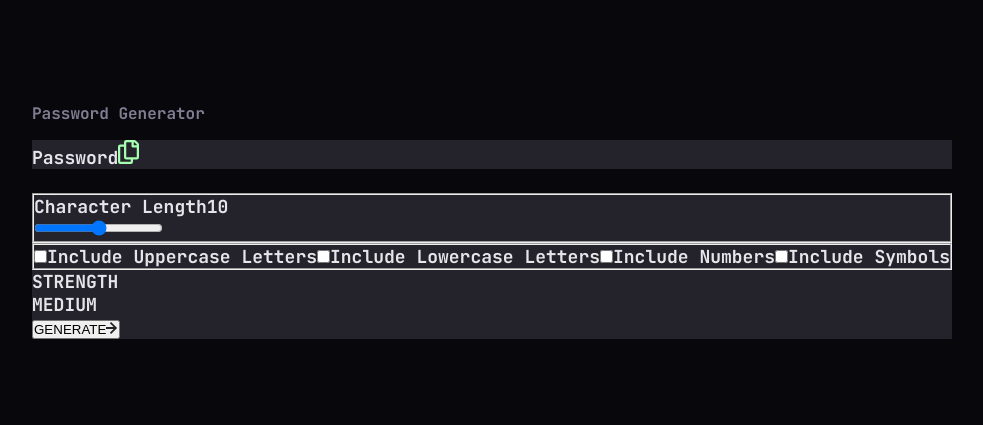
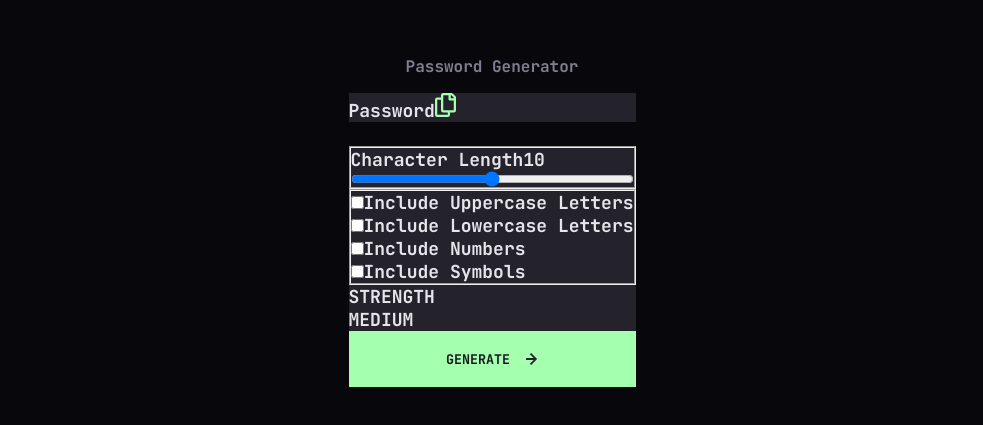
Before and after one commit to ryanbradley-webdev/password-generator, a React (Vite) app: page / in a window 1280 px wide. Shown: the part 179-604 px from the top of the page, without its empty margins (148-1131 px from the left). Built offline with nearby package versions, Linux system fonts and the light colour scheme.

Commit message:
Begin separating content into dedicated components.

```diff
--- a/src/App.css
+++ b/src/App.css
@@ -1,14 +1,11 @@
-.password,
-.options {
-  background-color: var(--clr-dark-grey);
-}
-
 .password {
   margin-bottom: 24px;
+  background-color: var(--clr-dark-grey);
 }
 
 h1 {
   font: var(--font-body-sm);
   color: var(--clr-light-grey);
   margin-bottom: 16px;
+  text-align: center;
 }
--- a/src/App.tsx
+++ b/src/App.tsx
@@ -1,4 +1,5 @@
 import './App.css'
+import Form from './components/form/Form'
 
 function App() {
   return (
@@ -22,130 +23,7 @@ function App() {
 
       </div>
 
-      <form
-        className='options'
-      >
-
-        <fieldset>
-
-          <div>
-
-            <label htmlFor='length'>
-              Character Length
-            </label>
-
-            <span>
-              10
-            </span>
-
-          </div>
-
-          <input type="range" name="length" id="length" />
-
-        </fieldset>
-
-        <fieldset>
-
-          <label htmlFor="upper">
-
-            <input
-              type="checkbox"
-              name="upper"
-              id="upper"
-              value='upper'
-            />
-
-            <span>
-              Include Uppercase Letters
-            </span>
-
-          </label>
-
-          <label htmlFor="lower">
-
-            <input
-              type="checkbox"
-              name="lower"
-              id="lower"
-              value='lower'
-            />
-
-            <span>
-              Include Lowercase Letters
-            </span>
-
-          </label>
-
-          <label htmlFor="numbers">
-
-            <input
-              type="checkbox"
-              name="numbers"
-              id="numbers"
-              value='numbers'
-            />
-
-            <span>
-              Include Numbers
-            </span>
-
-          </label>
-
-          <label htmlFor="symbols">
-
-            <input
-              type="checkbox"
-              name="symbols"
-              id="symbols"
-              value='symbols'
-            />
-
-            <span>
-              Include Symbols
-            </span>
-
-          </label>
-
-        </fieldset>
-
-        <div
-          className='strength'
-        >
-
-          <span>
-            STRENGTH
-          </span>
-
-          <div
-            className='strength_meter'
-          >
-
-            <span>
-              MEDIUM
-            </span>
-
-            <div></div>
-            <div></div>
-            <div></div>
-            <div></div>
-
-          </div>
-
-        </div>
-
-        <button>
-
-          <span>
-            GENERATE
-          </span>
-
-          <svg width="12" height="12" xmlns="http://www.w3.org/2000/svg">
-            <path fill="#24232C" d="m5.106 12 6-6-6-6-1.265 1.265 3.841 3.84H.001v1.79h7.681l-3.841 3.84z"/>
-          </svg>
-
-        </button>
-
-      </form>
+      <Form />
 
     </section>
   )
--- /dev/null
+++ b/src/components/button/Button.tsx
@@ -0,0 +1,19 @@
+import styles from './button.module.css'
+
+export default function Button() {
+    return (
+        <button
+            className={styles.button}
+        >
+
+            <span>
+                GENERATE
+            </span>
+
+            <svg width="12" height="12" xmlns="http://www.w3.org/2000/svg">
+                <path fill="#24232C" d="m5.106 12 6-6-6-6-1.265 1.265 3.841 3.84H.001v1.79h7.681l-3.841 3.84z"/>
+            </svg>
+
+        </button>
+    )
+}
--- /dev/null
+++ b/src/components/button/button.module.css
@@ -0,0 +1,23 @@
+.button {
+    display: flex;
+    align-items: center;
+    justify-content: center;
+    gap: 16px;
+    height: 56px;
+    width: 100%;
+    color: var(--clr-black);
+    font-weight: bold;
+    background-color: var(--clr-teal);
+    border: none;
+    border-radius: 0;
+}
+
+.button:is(:hover, :focus) {
+    color: var(--clr-teal);
+    background-color: transparent;
+    border: 2px solid var(--clr-teal);
+}
+
+.button:is(:hover, :focus) path {
+    fill: var(--clr-teal);
+}
--- /dev/null
+++ b/src/components/form/Form.tsx
@@ -0,0 +1,121 @@
+import Button from '../button/Button'
+import styles from './form.module.css'
+
+export default function Form() {
+    return (
+        <form
+            className={styles.form}
+        >
+
+            <fieldset>
+
+                <div>
+
+                    <label htmlFor='length'>
+                        Character Length
+                    </label>
+
+                    <span>
+                        10
+                    </span>
+
+                </div>
+
+                <input type="range" name="length" id="length" />
+
+            </fieldset>
+
+            <fieldset>
+
+                <label htmlFor="upper">
+
+                    <input
+                        type="checkbox"
+                        name="upper"
+                        id="upper"
+                        value='upper'
+                    />
+
+                    <span>
+                        Include Uppercase Letters
+                    </span>
+
+                </label>
+
+                <label htmlFor="lower">
+
+                    <input
+                        type="checkbox"
+                        name="lower"
+                        id="lower"
+                        value='lower'
+                    />
+
+                    <span>
+                        Include Lowercase Letters
+                    </span>
+
+                </label>
+
+                <label htmlFor="numbers">
+
+                    <input
+                        type="checkbox"
+                        name="numbers"
+                        id="numbers"
+                        value='numbers'
+                    />
+
+                    <span>
+                        Include Numbers
+                    </span>
+
+                </label>
+
+                <label htmlFor="symbols">
+
+                    <input
+                        type="checkbox"
+                        name="symbols"
+                        id="symbols"
+                        value='symbols'
+                    />
+
+                    <span>
+                        Include Symbols
+                    </span>
+
+                </label>
+
+            </fieldset>
+
+            <div
+                className={styles.strength_container}
+            >
+
+                <span>
+                    STRENGTH
+                </span>
+
+                <div
+                    className={styles.strength}
+                >
+
+                    <span>
+                        MEDIUM
+                    </span>
+
+                    <div></div>
+                    <div></div>
+                    <div></div>
+                    <div></div>
+
+                </div>
+
+            </div>
+
+            <Button />
+
+        </form>
+    )
+}
--- /dev/null
+++ b/src/components/form/form.module.css
@@ -0,0 +1,7 @@
+.form {
+    background-color: var(--clr-dark-grey);
+}
+
+.form fieldset {
+    display: grid;
+}
--- a/src/index.css
+++ b/src/index.css
@@ -47,5 +47,6 @@ main {
 button,
 label,
 input {
+  font-family: inherit;
   cursor: pointer;
 }
```
